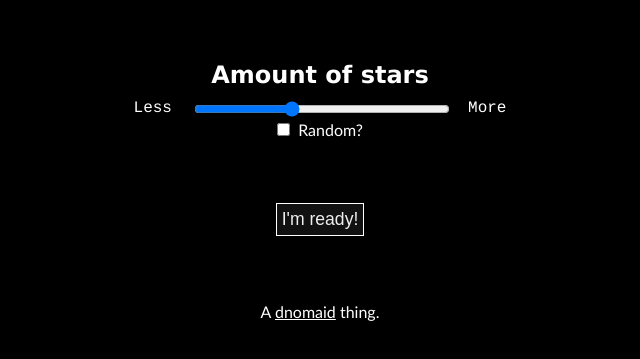
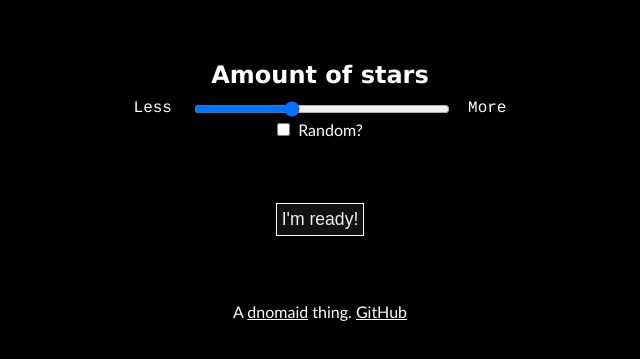
Before and after one commit to mrdnomaid/starfield, a plain HTML site: page index.html in a window 1280 px wide. Shown: the part 155-514 px from the top of the page, without its empty margins (320-960 px from the left). Drawn offline with Linux system fonts and the light colour scheme.

Commit message:
Add license and GitHub link

```diff
--- a/index.html
+++ b/index.html
@@ -12,7 +12,7 @@
       <p><span>Less</span> <input type="range" min="10" max="250" step="1" id="customAmountOfStars" name="customAmountOfStars"><span>More</span></p>
       <p><input type="checkbox" id="shouldIMakeItRandomInstead" name="shouldIMakeItRandomInstead" onclick="toggleD('customAmountOfStars');"><label for="shouldIMakeItRandomInstead"> Random?</label></p>
       <p><button type="button" onclick="loadTheThing();">I'm ready!</button></p>
-      <p>A <a href="https://dnomaid.co.uk">dnomaid</a> thing.</p>
+      <p>A <a href="https://dnomaid.co.uk">dnomaid</a> thing. <a href="https://github.com/mrDnomaid/starfield">GitHub</a></p>
     </div>
     <script src="stars.js"></script>
    </body>
```
Also changed, not shown: 1 other file.
